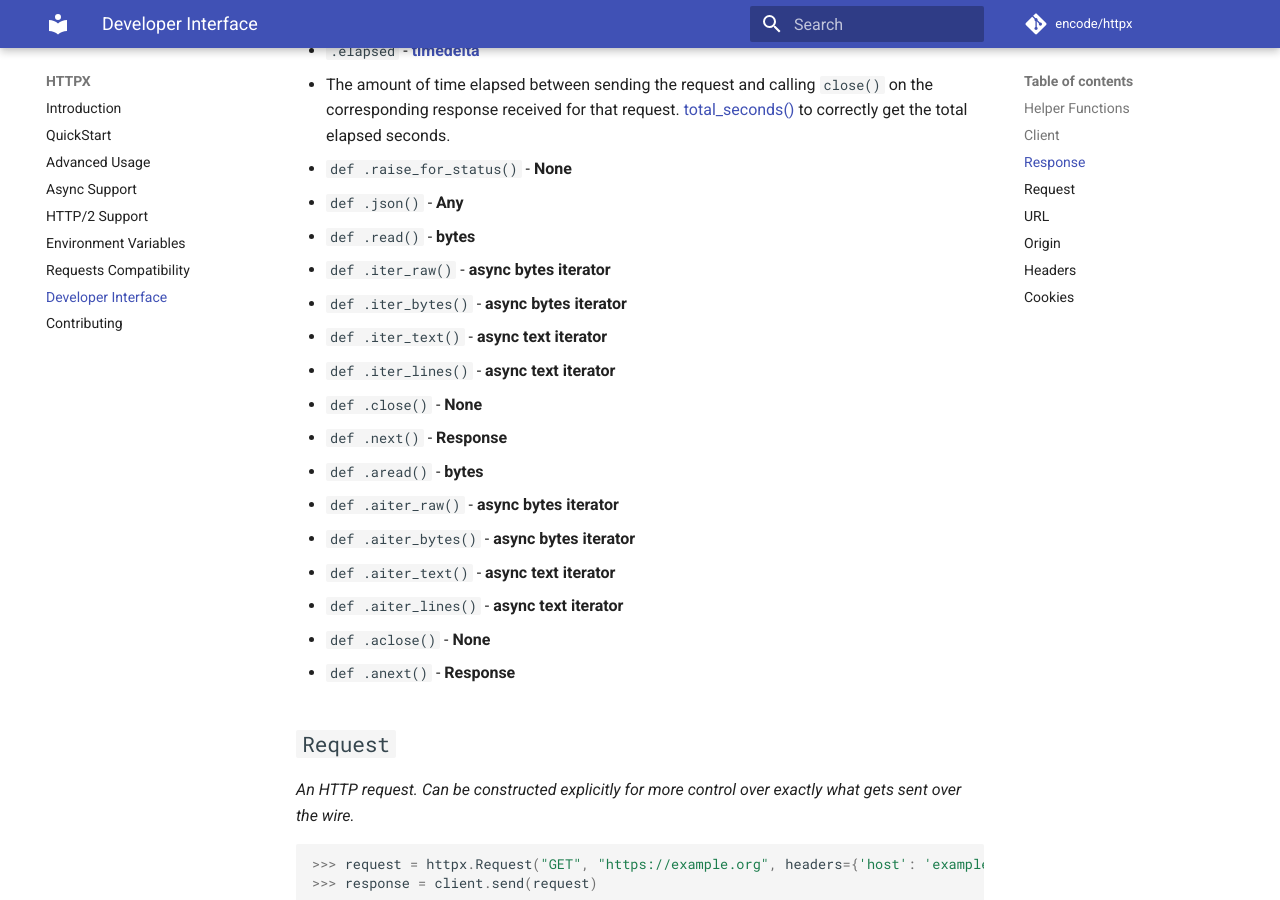
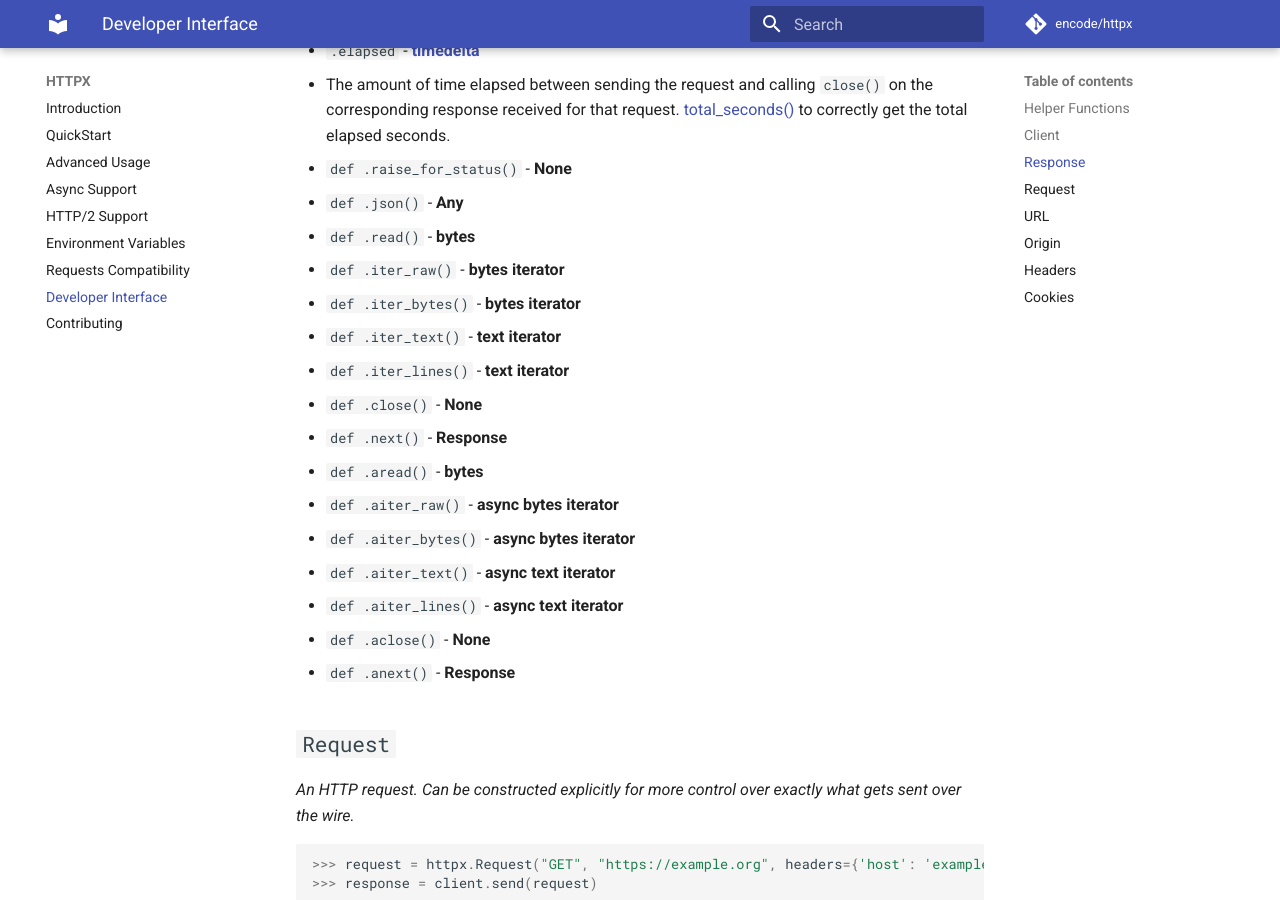
Before and after one commit to CarolinaBentrescas/httpx2, an MkDocs documentation site: the page built from docs/api.md, in a window 1280 px wide and 900 px high, scrolled down 1993 px. Built offline with MkDocs 1.6.1 and Material for MkDocs 9.7.7, drawn with Linux system fonts in a browser that asks for light colours; comment, search, counter and statistics services are not loaded.

Commit message:
Document that iter_* methods are synchronous (#807)

```diff
--- a/docs/api.md
+++ b/docs/api.md
@@ -62,10 +62,10 @@
 * `def .raise_for_status()` - **None**
 * `def .json()` - **Any**
 * `def .read()` - **bytes**
-* `def .iter_raw()` - **async bytes iterator**
-* `def .iter_bytes()` - **async bytes iterator**
-* `def .iter_text()` - **async text iterator**
-* `def .iter_lines()` - **async text iterator**
+* `def .iter_raw()` - **bytes iterator**
+* `def .iter_bytes()` - **bytes iterator**
+* `def .iter_text()` - **text iterator**
+* `def .iter_lines()` - **text iterator**
 * `def .close()` - **None**
 * `def .next()` - **Response**
 * `def .aread()` - **bytes**
```
